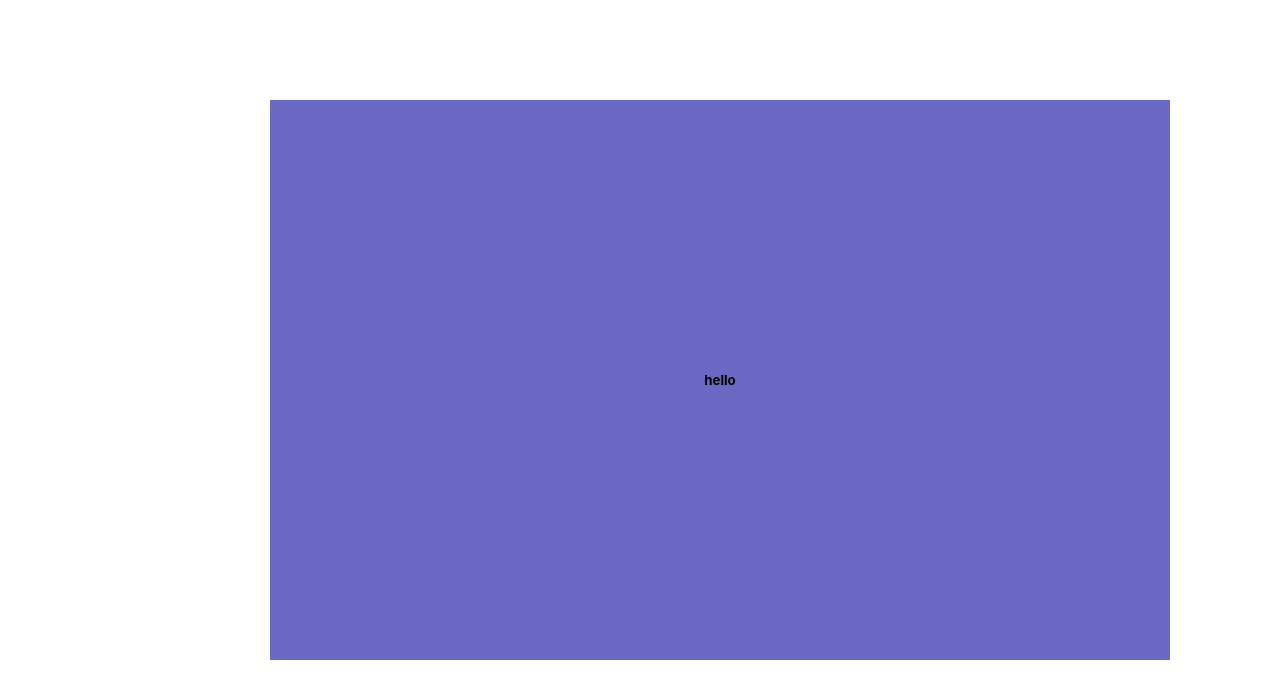
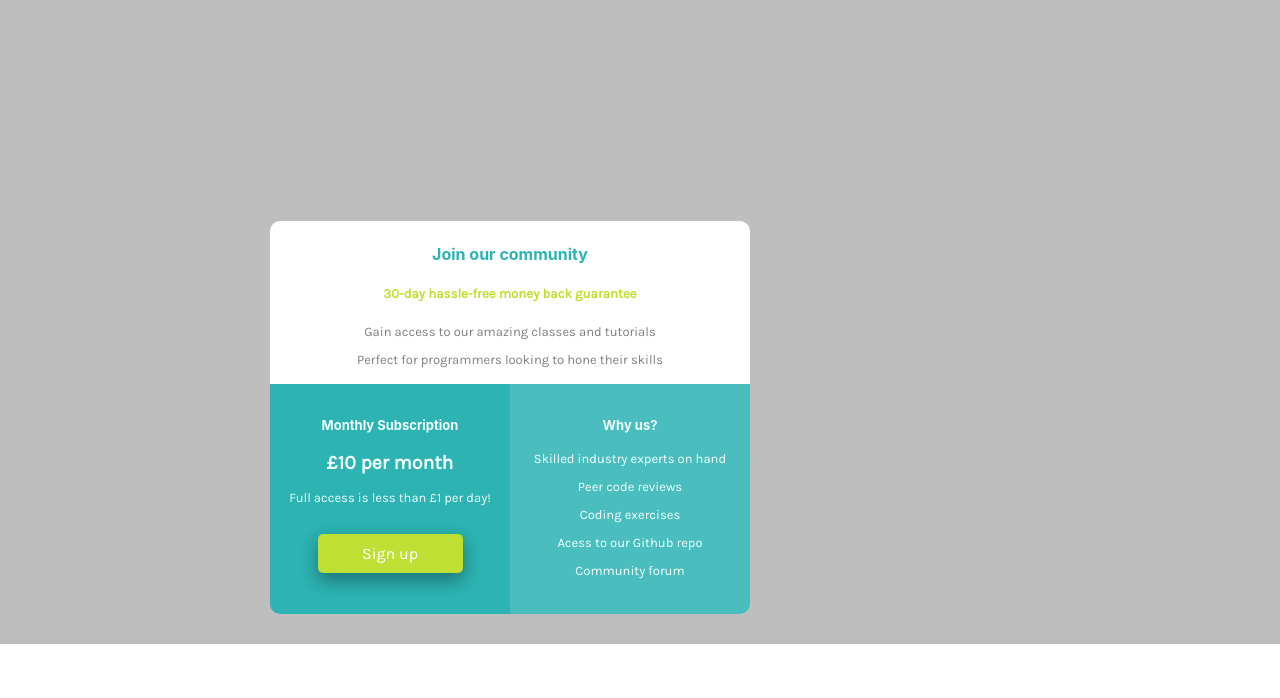
Before and after one commit to jokale/singlecomp, a React (Create React App) app: page / in a window 1280 px wide. Shown: the top 698 px of the page. Built offline with nearby package versions, Linux system fonts and the light colour scheme.

Commit message:
add styles

```diff
--- a/public/index.html
+++ b/public/index.html
@@ -24,6 +24,8 @@
       work correctly both with client-side routing and a non-root public URL.
       Learn how to configure a non-root public URL by running `npm run build`.
     -->
+    <link rel="preconnect" href="https://fonts.gstatic.com">
+<link href="https://fonts.googleapis.com/css2?family=Karla&display=swap" rel="stylesheet">
     <title>Single Component</title>
   </head>
   <body>
--- a/src/App.css
+++ b/src/App.css
@@ -1,5 +1,6 @@
 .App {
   text-align: center;
+  background-color: rgba(128, 128, 128, 0.514);
 }
 
 .App-logo {
@@ -37,10 +38,75 @@
   }
 }
 
+
+div#white{
+  background-color: rgb(255, 255, 255);
+  width: 476px;
+  height: 180px;
+  padding: 2px;
+  margin:0;
+  position: relative ; right: -270px; top: 221px;
+  border-top-left-radius: 10px;
+  border-top-right-radius: 10px;
+}
+
+/* Blue component  */
+
+div#blue{
+  background-color: #4ABEBE;
+  width: 240px;
+  height: 230px;
+  border-bottom-right-radius: 10px;
+  position: relative ; right: -510px; top: -30px;
+  font-size: small;
+  color: azure;
+
+}
+/* White component */
 div#single{
-  background-color: rgb(105, 105, 196);
-  width: 400px;
-  padding: 250px;
+  background-color: #2CB3B2;
   margin: 0;
-  position: relative ; right: -270px; top: 100px;
+  width: 240px;
+  height: 230px;
+  position: relative ; right: -270px; top: 200px;
+  border-bottom-left-radius: 10px;
+  font-size: small;
+  color: azure;
+
 }
+
+h4#white-h4{
+  color: #2CB3B2;
+}
+
+h5#white-h5{
+  color: #BFDF34;
+}
+
+p#white-p{
+  color: grey;
+  font-size: small;
+}
+
+
+h1,h2,h3,h5,h6,p{
+  font-family: 'Karla', sans-serif;
+}
+
+button{
+  background-color: #BFDF34;
+  border-radius: 5px;
+  width: 145px;
+  font-size: 16px;
+  padding: 10px 24px;
+  border: none;
+  color: white;
+  font-family: 'Karla', sans-serif;
+  font-weight: 500;
+  box-shadow: 0 8px 16px 0 rgba(0,0,0,0.2), 0 6px 20px 0 rgba(0,0,0,0.19);
+}
+
+button:hover {
+  background-color:  #4CAF50;
+  color: white;
+}
--- a/src/App.js
+++ b/src/App.js
@@ -5,8 +5,29 @@ class App extends React.Component {
   render(){
      return (
     <div className="App">
+      <div id="white">
+        <h4 id="white-h4">Join our community</h4>
+        <h5 id="white-h5">30-day hassle-free money back guarantee</h5>
+        <p id="white-p">Gain access to our amazing classes and tutorials</p>
+        <p id="white-p">Perfect for programmers looking to hone their skills</p>
+      </div>
       <div id="single">
-        <h5>hello</h5>
+        <br></br>
+        <h4 id="single-h4">Monthly Subscription</h4>
+        <h2>£10 per month</h2>
+
+        <p>Full access is less than £1 per day!</p>
+        <br></br>
+      <button>Sign up</button>
+      </div>
+      <div id="blue">
+        <br></br>
+        <h4>Why us?</h4>
+        <p>Skilled industry experts on hand</p>
+        <p>Peer code reviews</p>
+        <p>Coding exercises</p>
+        <p>Acess to our Github repo</p>
+        <p>Community forum</p>
       </div>
 
     </div>
```
Also changed, not shown: 1 other file (tests, documents, lock files or other folders).
